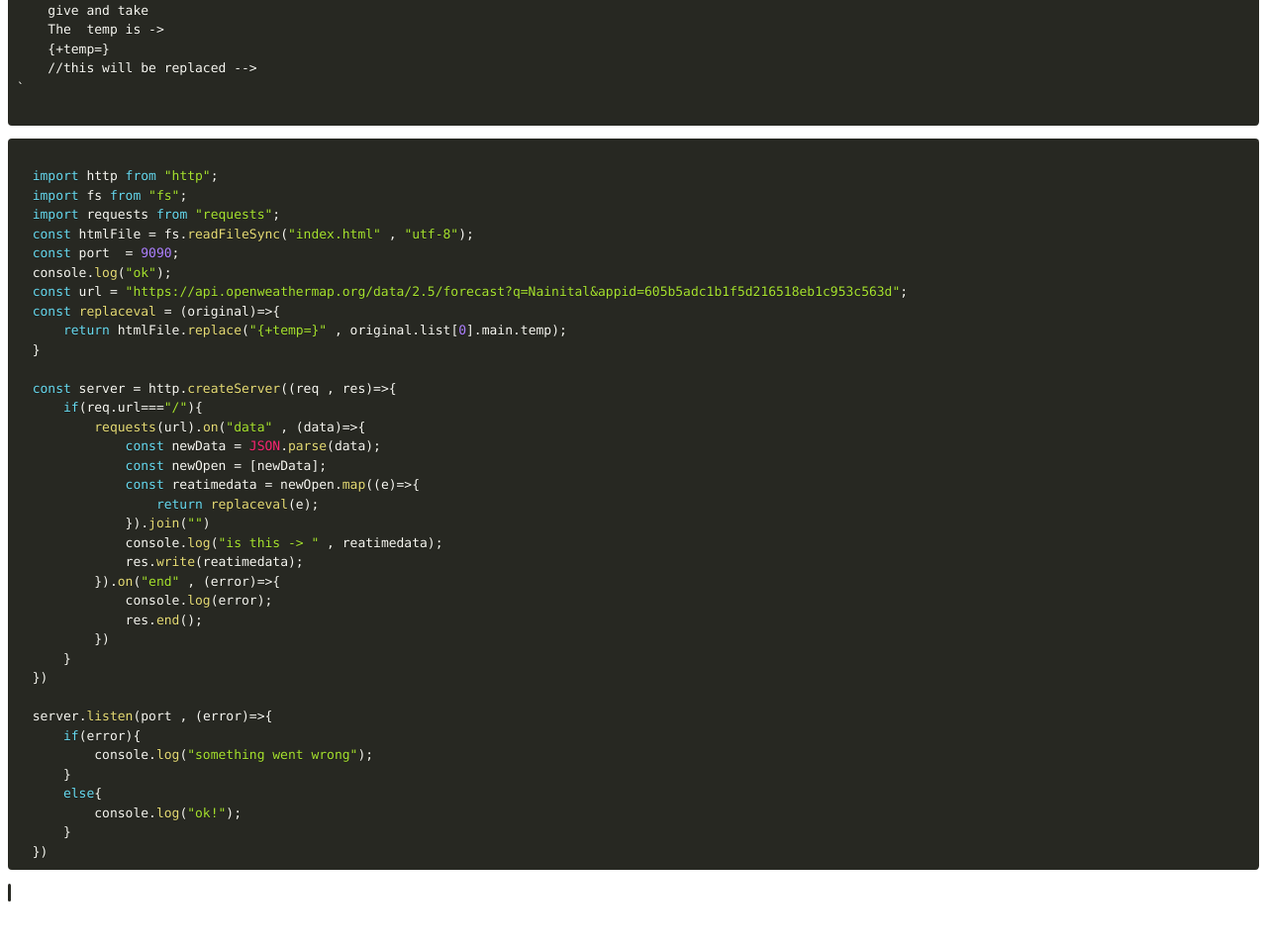
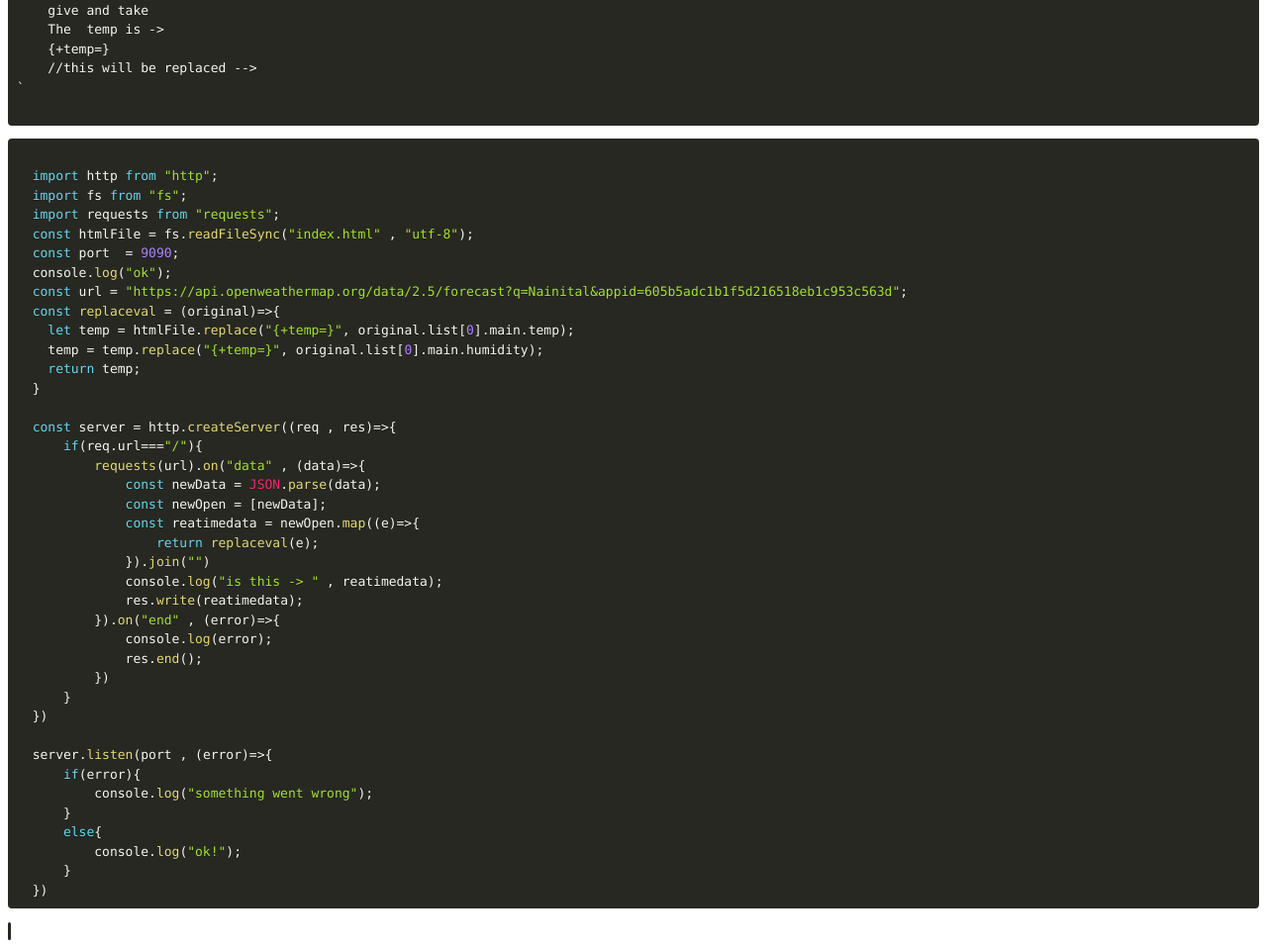
Before and after one commit to ankitsingh2105/myc-odes, a plain HTML site: page index.html in a window 1280 px wide. Shown: the part 9937-10896 px from the top of the page at 99% size. Before the commit the page ends 10857 px from the top, so only its background shows below. Drawn offline with Linux system fonts and the light colour scheme.

Commit message:
adding a new code base

```diff
--- a/index.html
+++ b/index.html
@@ -501,7 +501,9 @@ server.listen(port , (error)=>{
   console.log("ok");
   const url = "https://api.openweathermap.org/data/2.5/forecast?q=Nainital&appid=605b5adc1b1f5d216518eb1c953c563d";
   const replaceval = (original)=>{
-      return htmlFile.replace("{+temp=}" , original.list[0].main.temp);
+    let temp = htmlFile.replace("{+temp=}", original.list[0].main.temp);
+    temp = temp.replace("{+temp=}", original.list[0].main.humidity);
+    return temp;
   }
 
   const server = http.createServer((req , res)=>{
```
